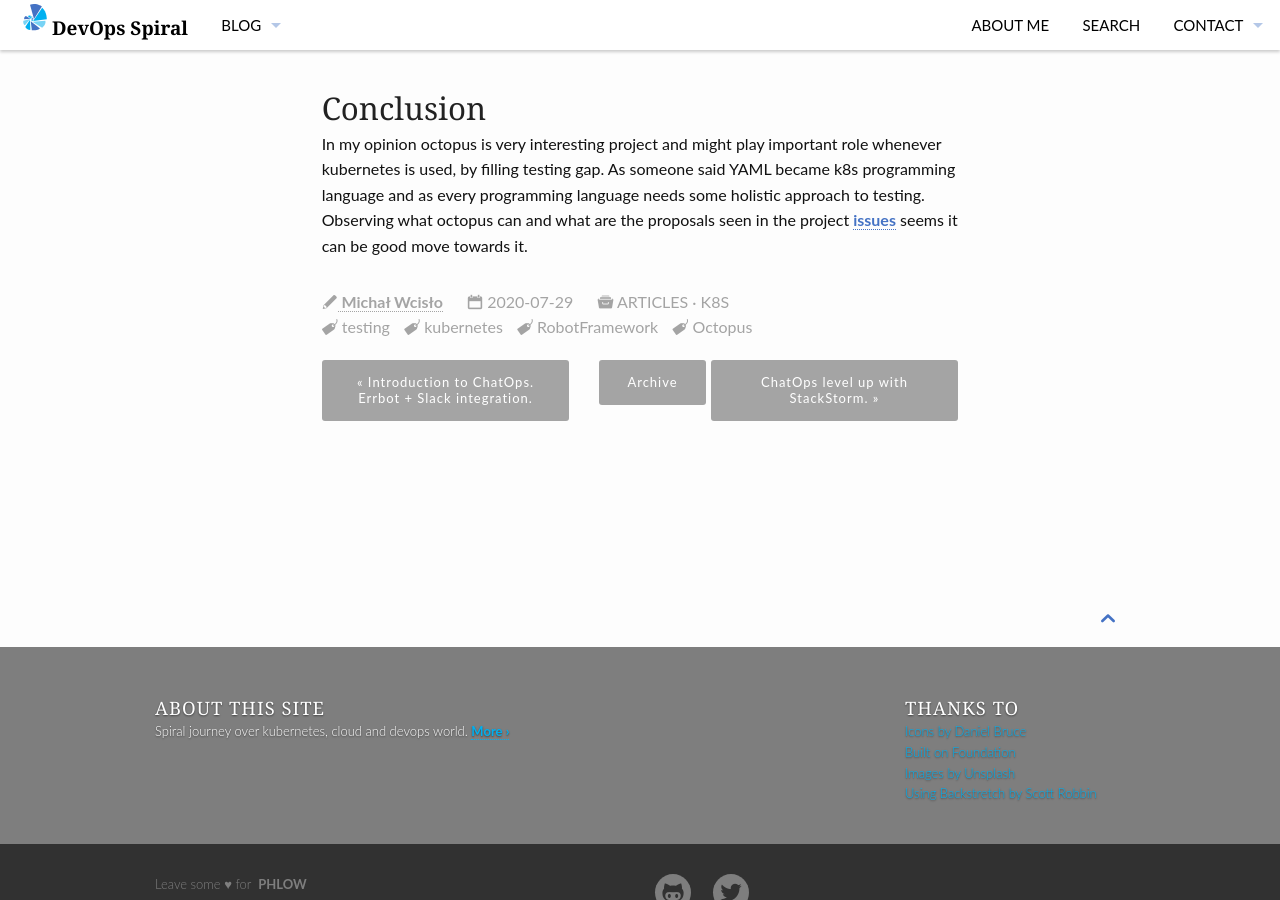
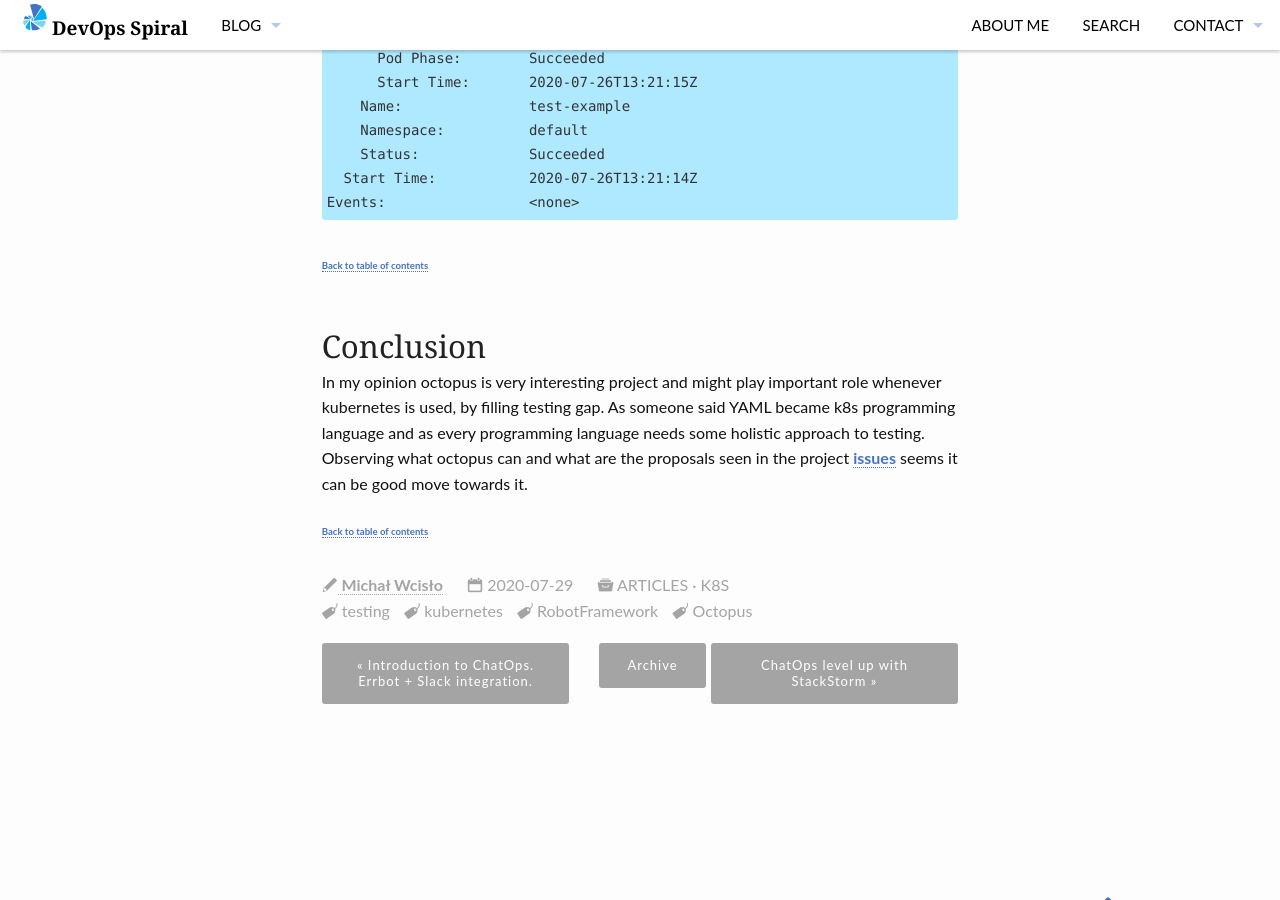
Before and after one commit to devopsspiral/devopsspiral.github.io, a Jekyll site: the page built from _posts/2020-07-29-testing-with-octopus.md, in a window 1280 px wide and 900 px high, scrolled down 8455 px. Built offline with Jekyll 4.4.1, drawn with Linux system fonts in a browser that asks for light colours; some of the changed text lies outside the part shown.

Commit message:
fix typos

```diff
--- a/_posts/2020-07-29-testing-with-octopus.md
+++ b/_posts/2020-07-29-testing-with-octopus.md
@@ -4,7 +4,7 @@ layout: page
 # Content
 #
 
-title: "Testing with octopus."
+title: "Testing with octopus"
 teaser: "In this article I'm describing how I made KubeLibrary, rf-service and octopus work together."
 categories:
   - articles
@@ -48,6 +48,8 @@ Kyma-project Octopus took steps towards making this happen, you can find whole m
 
 Now you only need container with your test suites to execute on demand, which is exactly what rf-service is supposed to provide. Till now it was triggered as CronJob so there was schedule and possible repeatability, implemented changes allows taking advantage of running it within octopus. You can find more info about what was actually added in below section.
 
+<small markdown="1">[Back to table of contents](#toc)</small>
+
 ## Essential changes to rf-service
 
 In this article I'm only focusing on running rf-service as standalone container, but it can be started as REST API based service for running tests on demand.
@@ -79,13 +81,19 @@ is equivalent with following json configuration file:
 
 allowing pretty flexible configuration of rf-service.
 
+<small markdown="1">[Back to table of contents](#toc)</small>
+
 ### Execution by tag
 
 Tagging tests in Robot Framework is powerful way of handling test execution and in general categorizing testcases. Since rf-service fetches complete test suites, allowing executing only part of them is a must and has been mirrored from Robot Framework CLI. To include tags pass `-i <tag>` to exclude tags use `-e <tag>`. Those values are then passed to Robot Framework so you can expect all the behaviors to be exactly the same.
 
+<small markdown="1">[Back to table of contents](#toc)</small>
+
 ### Dependency resolution
 
 In a path towards making rf-service generic enough to be executed as a base for different kinds of testcases, support for pip requirements was added. This way if fetcher collects directory containing *requirements.txt* file, it will install packages as with `pip install -r requirements.txt`. Just remember first spotted requirements.txt file will be used, so it is best to keep one in top level directory.
+
+<small markdown="1">[Back to table of contents](#toc)</small>
 
 ## Running tests
 
@@ -288,6 +296,10 @@ Status:
 Events:                 <none>
 {% endhighlight %}
 
+<small markdown="1">[Back to table of contents](#toc)</small>
+
 ## Conclusion
 
 In my opinion octopus is very interesting project and might play important role whenever kubernetes is used, by filling testing gap. As someone said YAML became k8s programming language and as every programming language needs some holistic approach to testing. Observing what octopus can and what are the proposals seen in the project [issues](https://github.com/kyma-incubator/octopus/issues) seems it can be good move towards it.
+
+<small markdown="1">[Back to table of contents](#toc)</small>
```
Also changed, not shown: _posts/2020-01-09-robotframework-kubelibrary.md (+1 -1 lines), _posts/2020-02-09-robotframework-service.md (+1 -1 lines), _posts/2020-04-10-robotframework-service-fe.md (+2 -2 lines), _posts/2020-08-23-chatops-stackstorm.md (+1 -1 lines).
